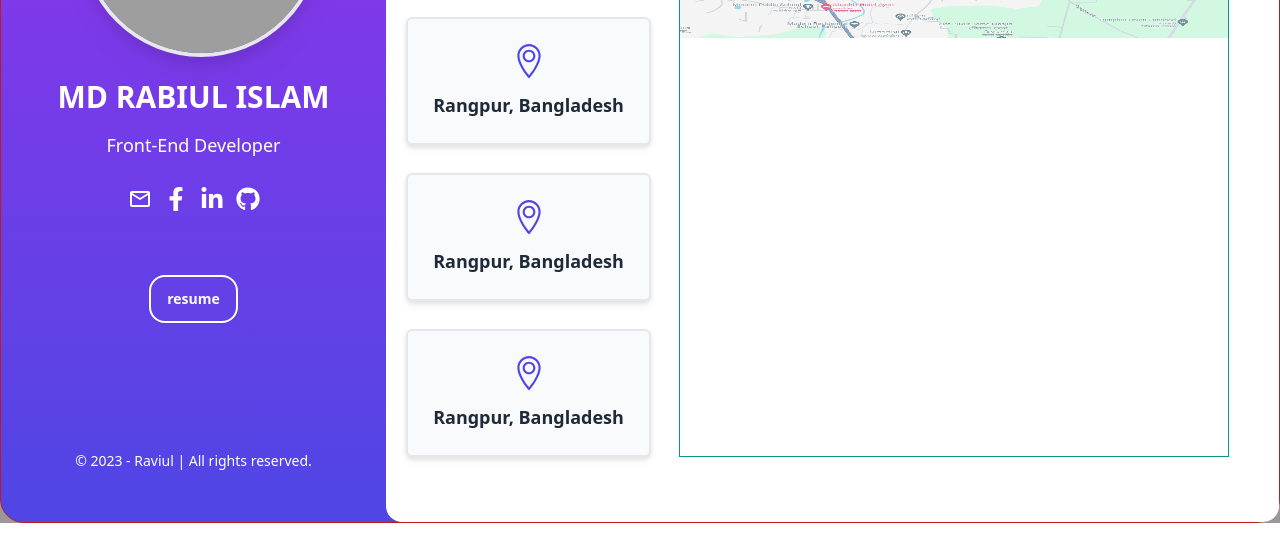
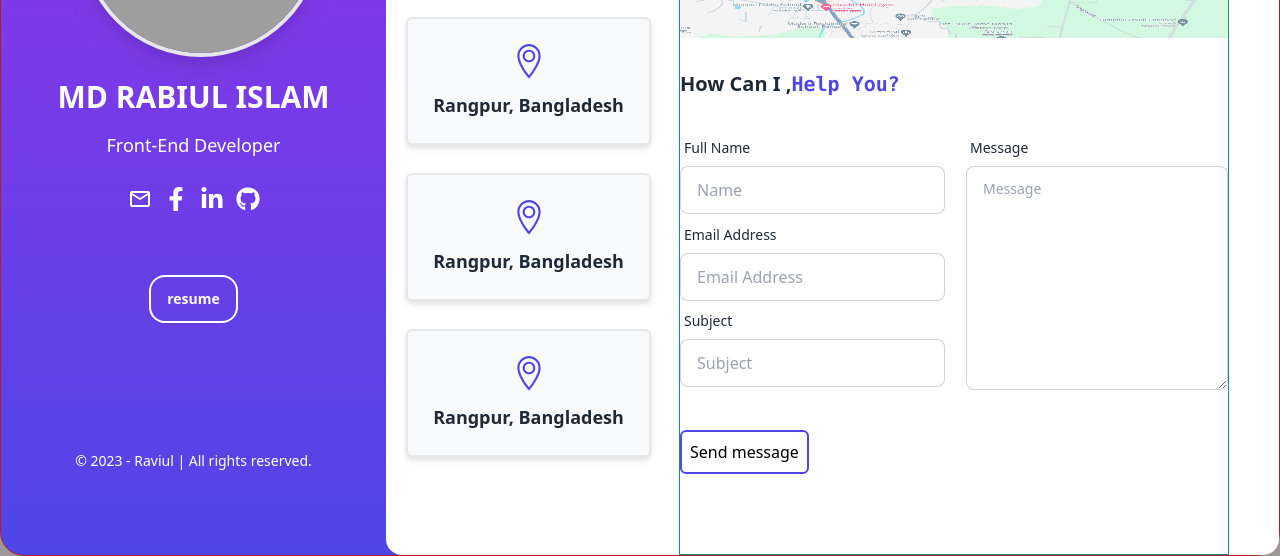
Before and after one commit to mdrabiulis/My-Profile, a React (Vite) app: page /contact in a window 1280 px wide. Shown: the part 304-860 px from the top of the page. Before the commit the page ends 827 px from the top, so only its background shows below. Built offline with nearby package versions, Linux system fonts and the light colour scheme; grey boxes are pictures that could not be loaded.

Commit message:
contact page add

```diff
--- a/src/Contact/Contact.jsx
+++ b/src/Contact/Contact.jsx
@@ -1,5 +1,5 @@
 import { TfiLocationPin } from "react-icons/tfi";
-import img from '../assets/google.png'
+import img from "../assets/google.png";
 
 const Contact = () => {
   return (
@@ -25,9 +25,83 @@ const Contact = () => {
           </div>
         </div>
         <div className="w-[550px] border  border-teal-600">
-        <img className="w-full h-44" src={img} alt="" />
+          <img className="w-full h-44" src={img} alt="" />
+          <h2 className="text-xl font-bold my-8">
+            How Can I ,<samp className="text-indigo-600">Help You?</samp>
+          </h2>
+          <div>
+            <form>
+              <div>
+                <div className="grid md:grid-cols-4 gap-6  ">
+                  <div className="grid col-span-2  w-full mx-auto">
+                    <div className="form-control">
+                      <label className="label">
+                        <span className="label-text">Full Name</span>
+                      </label>
+
+                      <input
+                        type="text"
+                        name="name"
+                        readOnly
+                        placeholder="Name"
+                        className="input input-bordered"
+                        required
+                      />
+                    </div>
+
+                    <div className="form-control">
+                      <label className="label">
+                        <span className="label-text">Email Address</span>
+                      </label>
+                      <input
+                        type="email"
+                        name="email"
+                        placeholder="Email Address"
+                        className="input input-bordered"
+                        required
+                      />
+                    </div>
+                    <div className="form-control">
+                      <label className="label">
+                        <span className="label-text">Subject</span>
+                      </label>
+                      <input
+                        type="text"
+                        name="subject"
+                        placeholder="Subject"
+                        className="input input-bordered"
+                        required
+                      />
+                    </div>
+                  </div>
+
+                  <div className="col-span-2  w-full mx-auto">
+                    <div className="form-control">
+                      <label className="form-control">
+                        <div className="label">
+                          <span className="label-text">Message</span>
+                        </div>
+                        <textarea
+                          name="message"
+                          className="textarea textarea-bordered h-56"
+                          placeholder="Message"
+                        ></textarea>
+                      </label>
+                    </div>
+                  </div>
+                </div>
+
+                <div className=" my-10 pb-10">
+                  <input
+                    type="submit"
+                    value="Send message"
+                    className="border-2 border-indigo-600  p-2 text-black hover:bg-indigo-600  hover:text-white rounded-md"
+                  />
+                </div>
+              </div>
+            </form>
+          </div>
         </div>
-
       </div>
     </div>
   );
```
